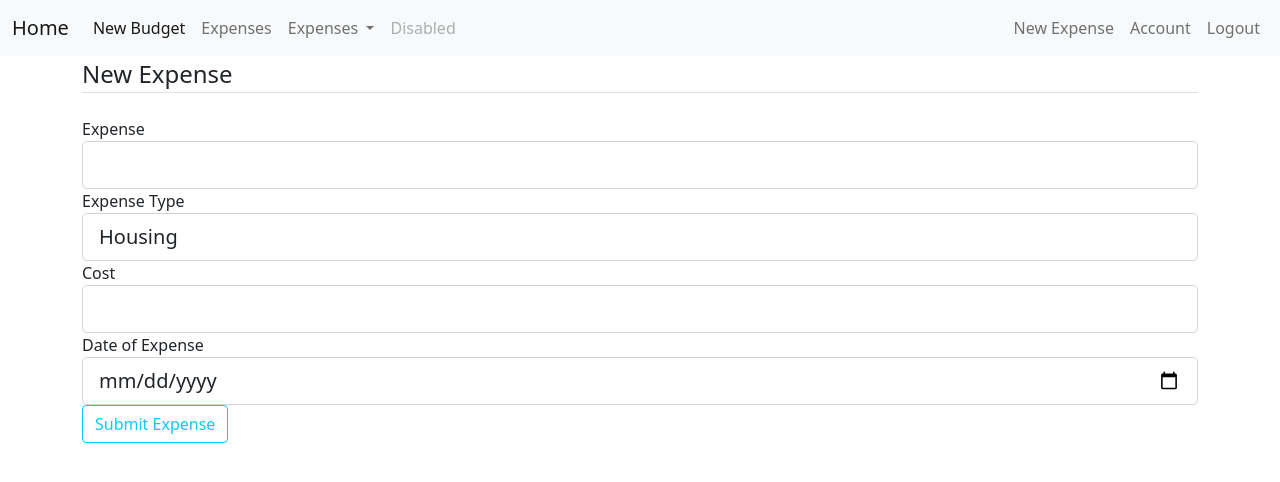
After one commit to munnycodes/budget_app, a Flask app: page /expense/new in a window 1280 px wide. The commit adds this page. Shown: the top 482 px of the page. Run offline with Flask 2, Linux system fonts and the light colour scheme; a user stored in the database is signed in; some libraries are stand-ins or nearby versions.

Commit message:
created form for new expense, datetime still not fixed but working on it. submit button needs to be a little further down. yet to link to database.

```diff
--- a/budget_app/__init__.py
+++ b/budget_app/__init__.py
@@ -9,5 +9,7 @@ app.config['SQLALCHEMY_DATABASE_URI'] = 'sqlite:///budget.db'
 db = SQLAlchemy(app)
 bcrypt = Bcrypt(app)
 login_manager = LoginManager(app)
+login_manager.login_view = 'login'
+login_manager.login_message_category = 'info'
 
 from budget_app import routes
--- a/budget_app/forms.py
+++ b/budget_app/forms.py
@@ -1,5 +1,5 @@
 from flask_wtf import FlaskForm
-from wtforms import StringField, PasswordField, SubmitField, BooleanField
+from wtforms.fields.html5 import StringField, PasswordField, SubmitField, BooleanField, IntegerField, SelectField, DateField, DateTimeField
 from wtforms.validators import DataRequired, Length, Email, EqualTo, ValidationError
 from budget_app.models import User
 
@@ -31,3 +31,10 @@ class LoginForm(FlaskForm):
     password = PasswordField('Password', validators=[DataRequired(), Length(min=8, max=30)])
     remember = BooleanField('Remember Me')
     submit = SubmitField('Login')
+
+class ExpenseForm(FlaskForm):
+    expense = StringField('Expense', validators=[DataRequired()])
+    expense_type = SelectField(u'Expense Type', choices=[('housing', 'Housing'), ('food', 'Food'), ('transport', 'Transportation'), ('bills', 'Bills'),('entertainment', 'Entertainment'),('investments', 'Investments'),('misc','Miscellaneous'), ('groceries', 'Groceries')], validators=[DataRequired()])
+    cost = IntegerField('Cost', validators=[DataRequired()])
+    date = DateField('Date of Expense', format='%y/%m/%d', validators=[DataRequired()])
+    submit = SubmitField('Submit Expense')
--- a/budget_app/models.py
+++ b/budget_app/models.py
@@ -12,7 +12,7 @@ class User(db.Model, UserMixin):
     email = db.Column(db.String(120), unique=True, nullable=False)
     username = db.Column(db.String(20), unique=True, nullable=False)
     password = db.Column(db.String(60), nullable=False)
-    budgets = db.relationship('Expense', backref='author', lazy=True)
+    #budgets = db.relationship('Budget', backref='author', lazy=True)
 
     def __repr__(self):
         return f"User('{self.username}', {self.email}"
--- a/budget_app/routes.py
+++ b/budget_app/routes.py
@@ -1,7 +1,7 @@
 from flask import render_template, request, redirect, url_for, flash
 from budget_app import app, db, bcrypt
-from budget_app.forms import RegistrationForm, LoginForm
-from budget_app.models import User, Budget
+from budget_app.forms import RegistrationForm, LoginForm, ExpenseForm
+from budget_app.models import User #Budget
 from flask_login import login_user, current_user, logout_user, login_required
 
 @app.route('/')
@@ -9,6 +9,7 @@ from flask_login import login_user, current_user, logout_user, login_required
 @app.route('/index')
 def index():
     return render_template('index.html')
+
 
 @app.route('/posts', methods=['GET', 'POST'])
 def posts():
@@ -57,6 +58,22 @@ def login():
             flash('Login Unsuccessful. Please check email and password', 'danger')
     return render_template('login.html', title='Login', form=form)
 
+
+
+@app.route("/expense/new", methods=['GET', 'POST'])
+@login_required
+def new_expense():
+    form = ExpenseForm()
+    if form.validate_on_submit():
+        flash('Expense successfully submitted.', 'success')
+        return redirect(url_for('index'))
+    return render_template('new_expense.html', title='New Expense', form=form)
+
+@app.route('/account')
+@login_required
+def account():
+    return render_template('account.html', title='Account')
+
 @app.route("/logout")
 def logout():
     logout_user()
--- a/budget_app/templates/base.html
+++ b/budget_app/templates/base.html
@@ -19,11 +19,12 @@
         <div class="collapse navbar-collapse" id="navbarSupportedContent">
           <ul class="navbar-nav me-auto mb-2 mb-lg-0">
             <li class="nav-item">
-              <a class="nav-link active" aria-current="page" href="{{ url_for('login') }}">Login</a>
+              <a class="nav-link active" aria-current="page" href="#">New Budget</a>
             </li>
             <li class="nav-item">
-              <a class="nav-link" href="{{ url_for('register') }}">Register</a>
+              <a class="nav-link" href="#">Expenses</a>
             </li>
+
             <li class="nav-item dropdown">
               <a class="nav-link dropdown-toggle" href="#" id="navbarDropdown" role="button" data-bs-toggle="dropdown" aria-expanded="false">
                 Expenses
@@ -39,9 +40,15 @@
               <a class="nav-link disabled" href="#" tabindex="-1" aria-disabled="true">Disabled</a>
             </li>
           </ul>
-          <form class="d-flex">
-            <input class="form-control me-2" type="search" placeholder="Search" aria-label="Search">
-            <button class="btn btn-outline-success" type="submit">Search</button>
+          <div class="navbar-nav">
+            {% if current_user.is_authenticated %}
+            <a class="nav-link" href="{{ url_for('new_expense') }}">New Expense</a>
+            <a class="nav-link" href="{{ url_for('account') }}">Account</a>
+            <a class="nav-link" href="{{ url_for('logout') }}">Logout</a>
+            {% else %}
+              <a class="nav-link" href="{{ url_for('login') }}">Login</a>
+              <a class="nav-link" href="{{ url_for('register') }}">Register</a>
+            {% endif %}
           </form>
         </div>
       </div>
--- /dev/null
+++ b/budget_app/templates/new_expense.html
@@ -0,0 +1,74 @@
+{% extends 'base.html' %}
+
+{% block head %}
+<title>New_Budget</title>
+{% endblock %}
+
+{% block body %}
+<div class="content-section">
+    <form method="POST" action="">
+        {{ form.hidden_tag() }}
+        <fieldset class="form-group">
+            <legend class="border-bottom mb-4">New Expense</legend>
+            <div class="form-group">
+                {{ form.expense.label(class="form-control-label") }}
+                {% if form.expense.errors %}
+                    {{ form.expense(class="form-control form-control-lg is-invalid") }}
+                    <div class="invalid-feedback">
+                        {% for error in form.expense.errors %}
+                            <span>{{ error }}</span>
+                        {% endfor %}
+                    </div>
+                {% else %}
+                    {{ form.expense(class="form-control form-control-lg") }}
+                {% endif %}
+            </div>
+            <div class="form-group">
+                {{ form.expense_type.label(class="form-control-label") }}
+                {% if form.expense_type.errors %}
+                    {{ form.expense_type(class="form-control form-control-lg is-invalid") }}
+                    <div class="invalid-feedback">
+                        {% for error in form.expense_type.errors %}
+                            <span>{{ error }}</span>
+                        {% endfor %}
+                    </div>
+                {% else %}
+                    {{ form.expense_type(class="form-control form-control-lg") }}
+                {% endif %}
+            </div>
+
+            <div class="form-group">
+                {{ form.cost.label(class="form-control-label") }}
+                {% if form.cost.errors %}
+                    {{ form.cost(class="form-control form-control-lg is-invalid") }}
+                    <div class="invalid-feedback">
+                        {% for error in form.cost.errors %}
+                            <span>{{ error }}</span>
+                        {% endfor %}
+                    </div>
+                {% else %}
+                    {{ form.cost(class="form-control form-control-lg") }}
+                {% endif %}
+            </div>
+            <div class="datetime">
+                {{ form.date.label(class="form-control-label") }}
+                {% if form.date.errors %}
+                    {{ form.date(class="form-control form-control-lg is-invalid") }}
+                    <div class="invalid-feedback">
+                        {% for error in form.date.errors %}
+                            <span>{{ error }}</span>
+                        {% endfor %}
+                    </div>
+                {% else %}
+                    {{ form.date(class="form-control form-control-lg") }}
+                {% endif %}
+            </div>
+        </fieldset>
+        <div class="form-group">
+            {{ form.submit(class="btn btn-outline-info") }}
+        </div>
+        <small class="text-muted ml-2">
+
+    </form>
+</div>
+{% endblock %}
```
Also changed, not shown: budget_app/templates/account.html (added, +11 -0 lines), budget_app/templates/about.html (deleted).
